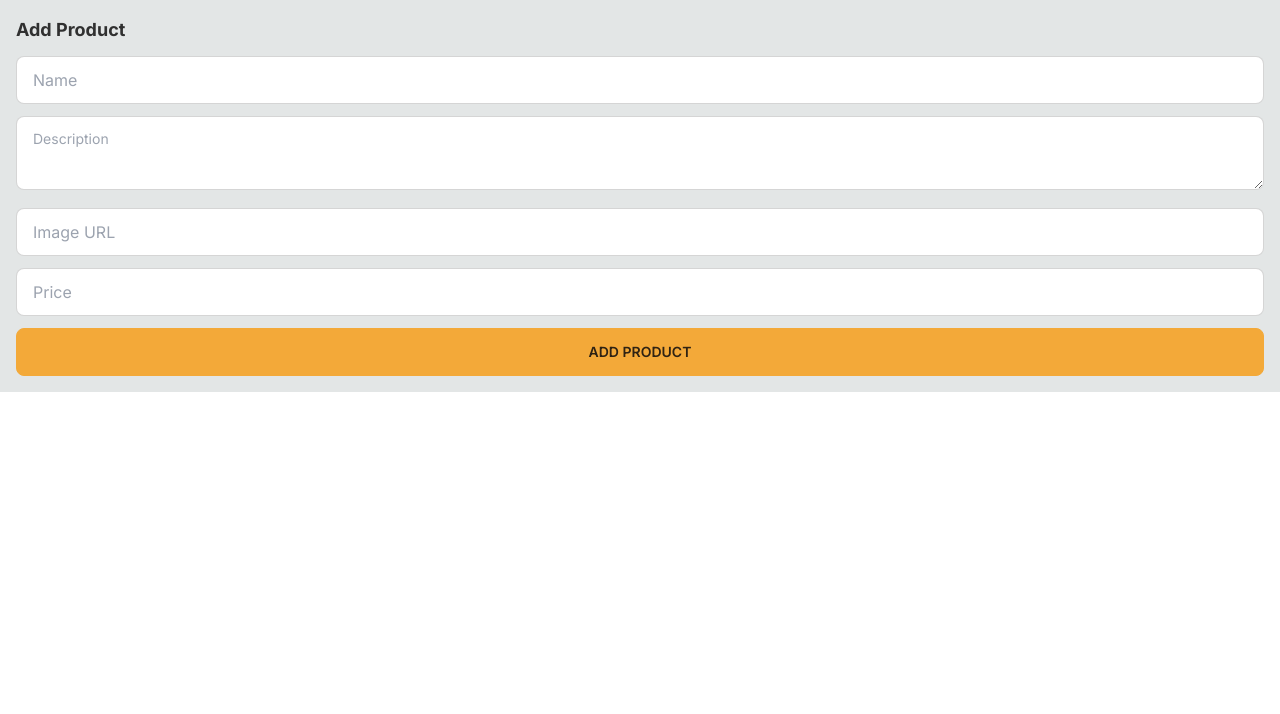
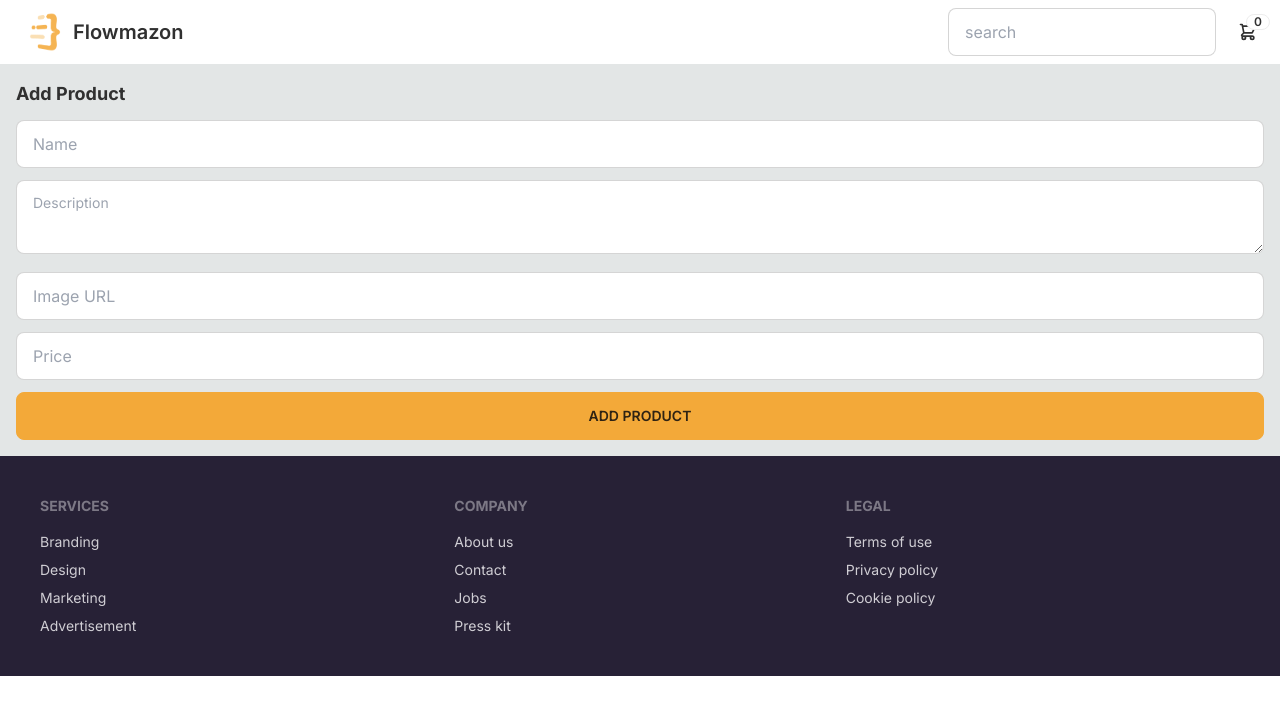
Before and after one commit to Anatoli1022/flowmazon, a Next.js app: page /add-product in a window 1280 px wide. Shown: the top 714 px of the page. Built offline with nearby package versions, Linux system fonts and the light colour scheme; no server answers.

Commit message:
feat: adds footer and nav in layout

```diff
--- a/src/app/layout.tsx
+++ b/src/app/layout.tsx
@@ -1,5 +1,7 @@
 import "./globals.css";
 import { Inter } from "next/font/google";
+import Navbar from "./navbar/Navbar";
+import Footer from "./Footer";
 
 const inter = Inter({ subsets: ["latin"] });
 
@@ -16,7 +18,9 @@ export default function RootLayout({
   return (
     <html lang="en">
       <body className={inter.className}>
+        <Navbar />
         <main className="m-auto min-w-[320px] max-w-7xl p-4">{children}</main>
+        <Footer />
       </body>
     </html>
   );
```
